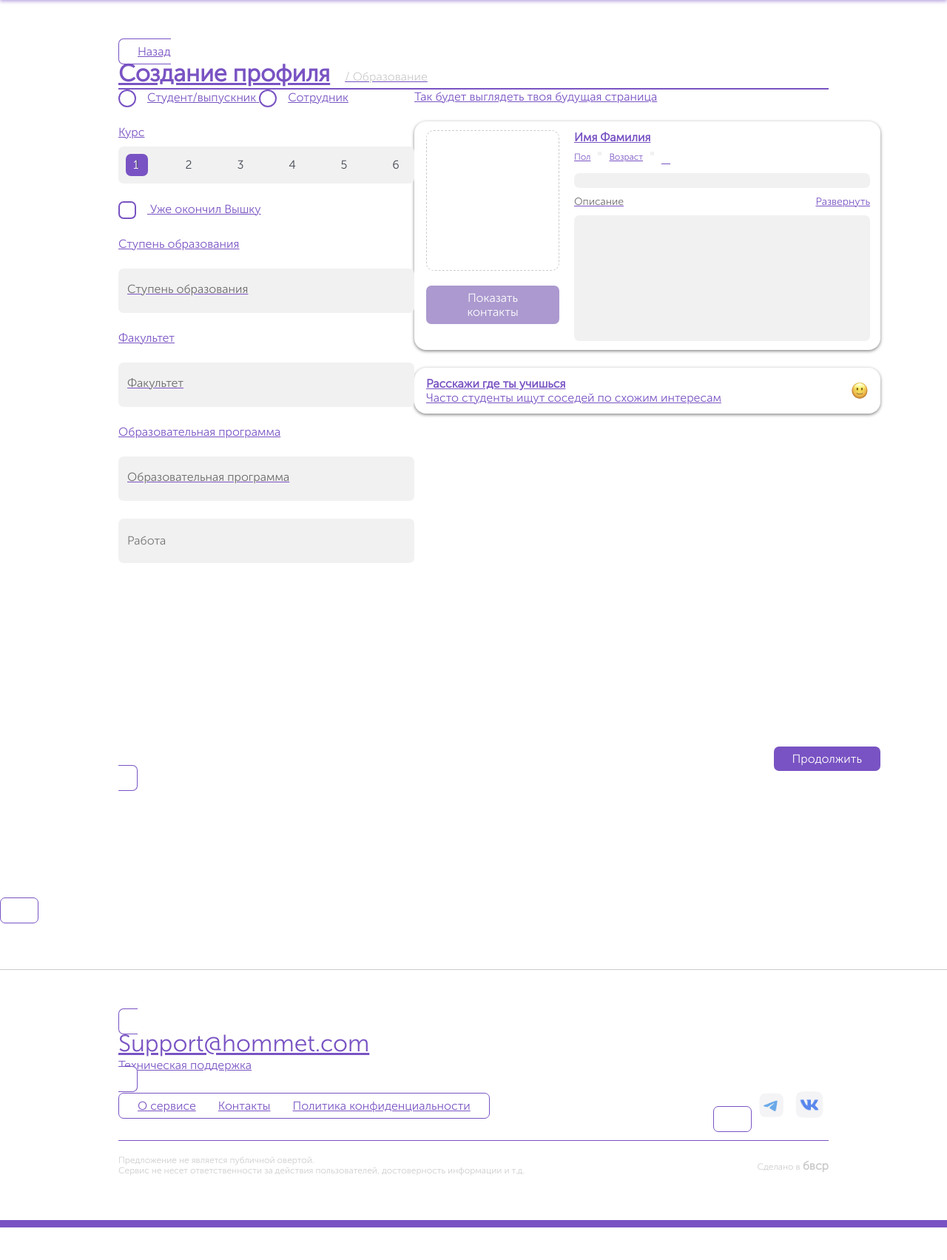
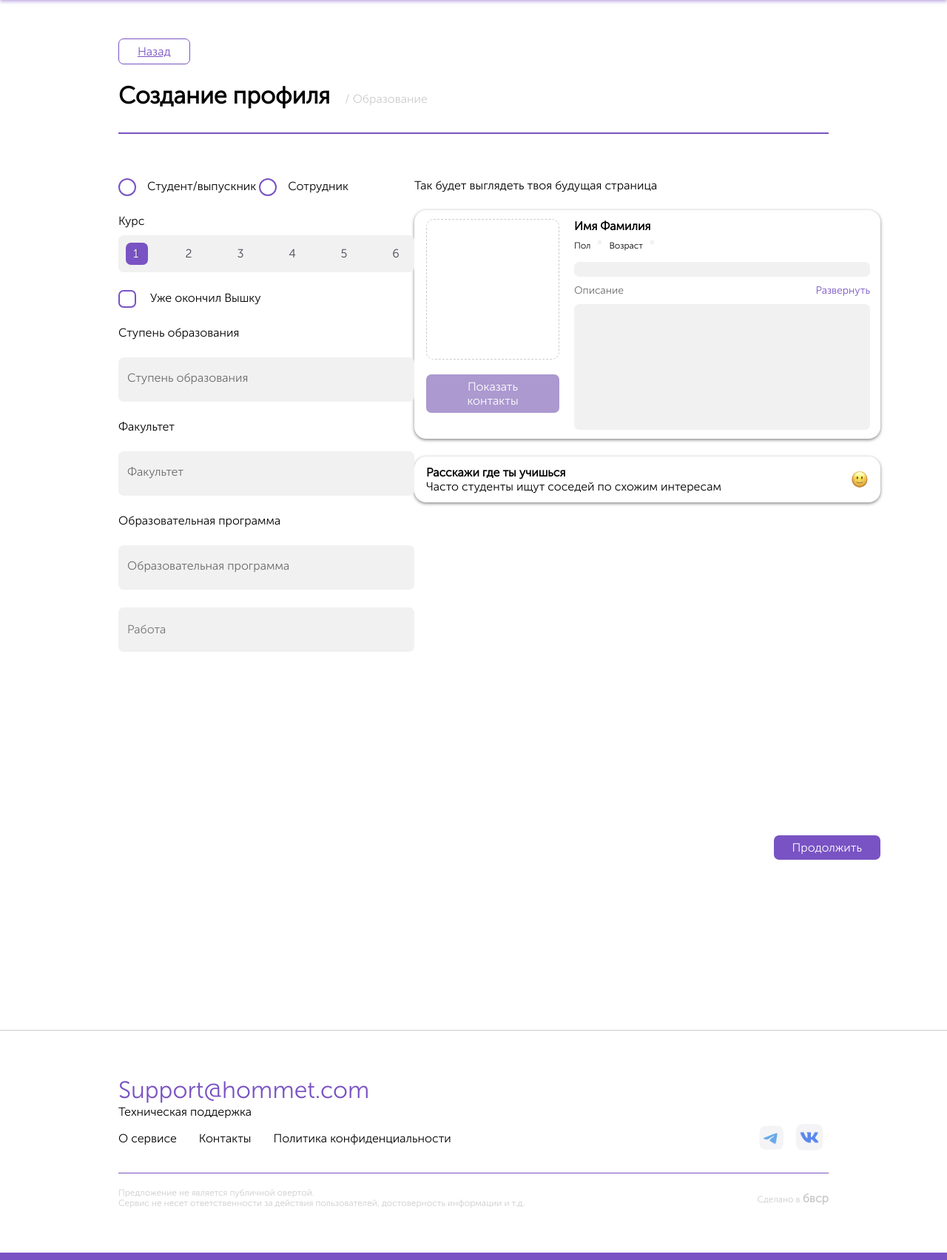
Before and after one commit to alicedeni/second_draft, a Django app: page /index2/ in a window 1280 px wide. Shown: the part 90-1793 px from the top of the page at 74% size. Before the commit the page ends 1749 px from the top, so only its background shows below. Run offline with Django 4.2, Linux system fonts and the light colour scheme.

Commit message:
Update index2.html

```diff
--- a/my_project/myapp/templates/myapp/index2.html
+++ b/my_project/myapp/templates/myapp/index2.html
@@ -27,7 +27,7 @@
     </header>
     <main class="main_body">
         <form>
-            <a class="button1" href="{% url 'index' %}">Назад</class=>
+            <a class="button1" href="{% url 'index' %}">Назад</a>
         </form>
         <div class="making_profile_title">
             <h1>Создание профиля</h1>
```
